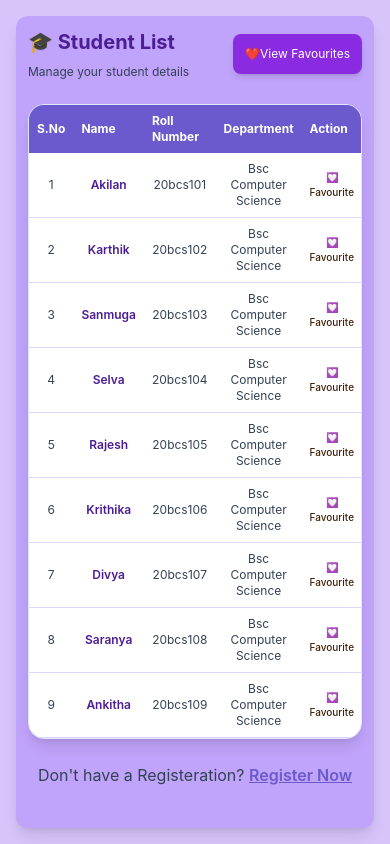
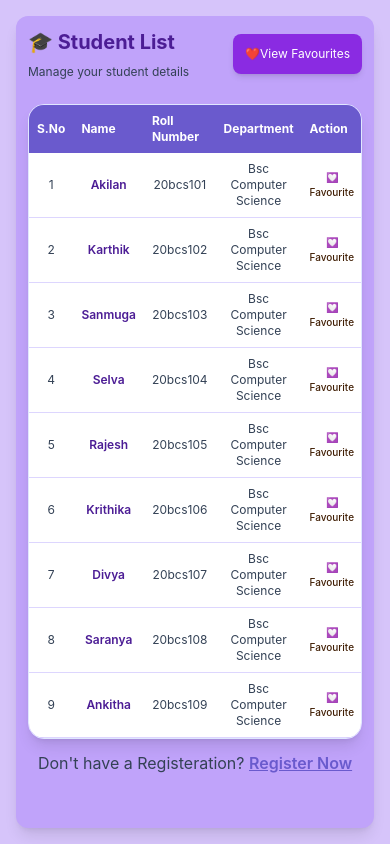
Before and after one commit to akilank-tech/Student-List-React, a React (Vite) app: page / in a window 390 px wide. Built offline with nearby package versions, Linux system fonts and the light colour scheme.

Commit message:
update the file

```diff
--- a/src/pages/StudentList.jsx
+++ b/src/pages/StudentList.jsx
@@ -19,7 +19,7 @@ const StudentList = () => {
 
     return (
         <div className="min-h-screen bg-[#d6c4fa] p-4 sm:p-8 flex justify-center">
-            <div className="max-w-6xl w-full rounded-xl p-3 bg-[#c0a3fa] shadow-lg sm:p-8">
+            <div className="max-w-6xl w-full rounded-xl p-3 pb-2 bg-[#c0a3fa] shadow-lg sm:p-8">
                 <div className="flex items-center justify-between gap-2 mb-6">
                     <div>
                         <h1 className="text-xl sm:text-3xl font-bold text-[#4C1D95] mb-1">🎓 Student List</h1>
@@ -54,7 +54,7 @@ const StudentList = () => {
                             </tbody>
                         </table>
                     </div>
-                    <div className="mt-6 text-center ">
+                    <div className="mt-3 text-center ">
                     <p className="text-[#334155]">Don't have a Registeration? {""}<Link to={'/register'} className=" text-[#6A5ACD] hover:text-[#4C1D95] font-semibold underline">Register Now</Link></p>
                 </div>
             </div>
```
